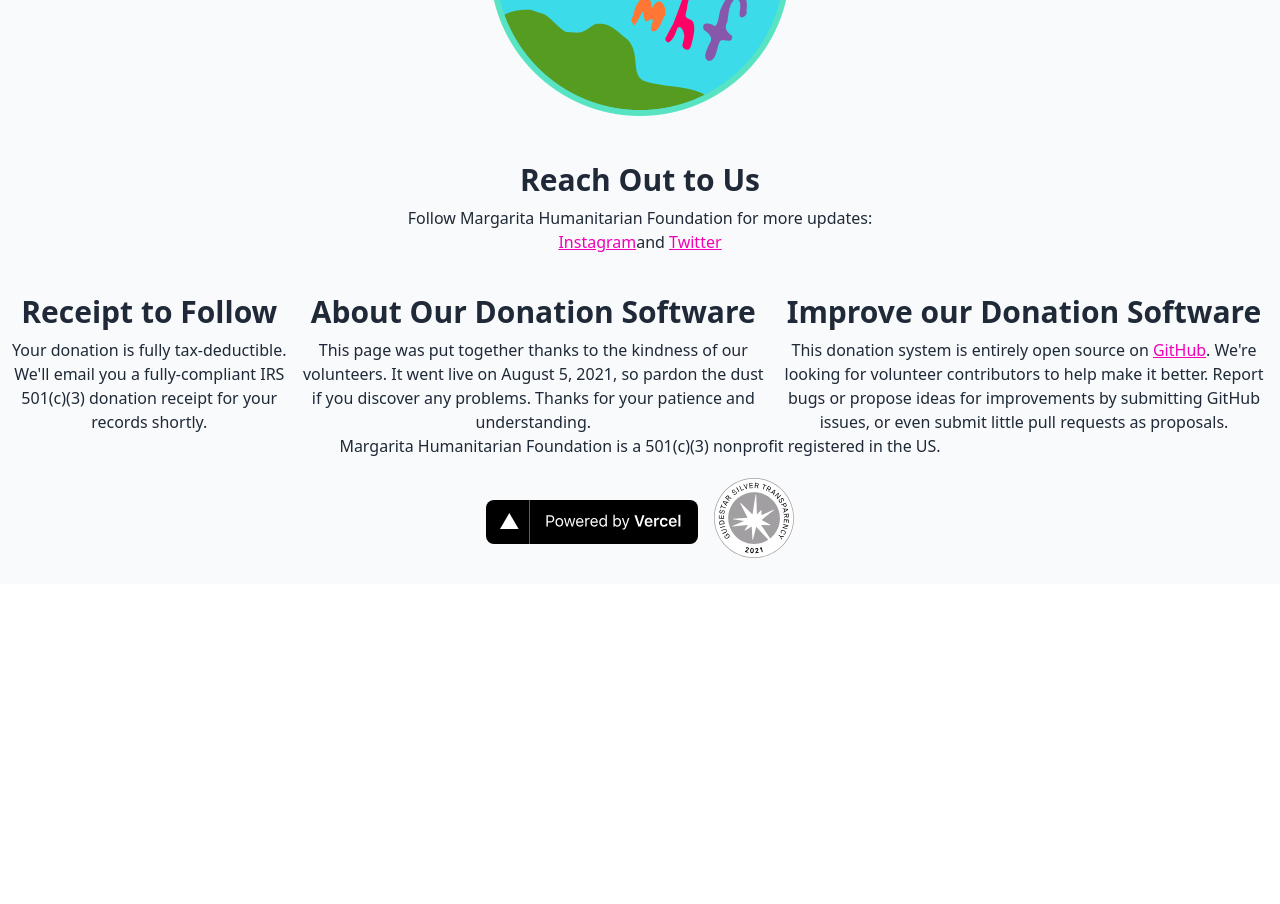
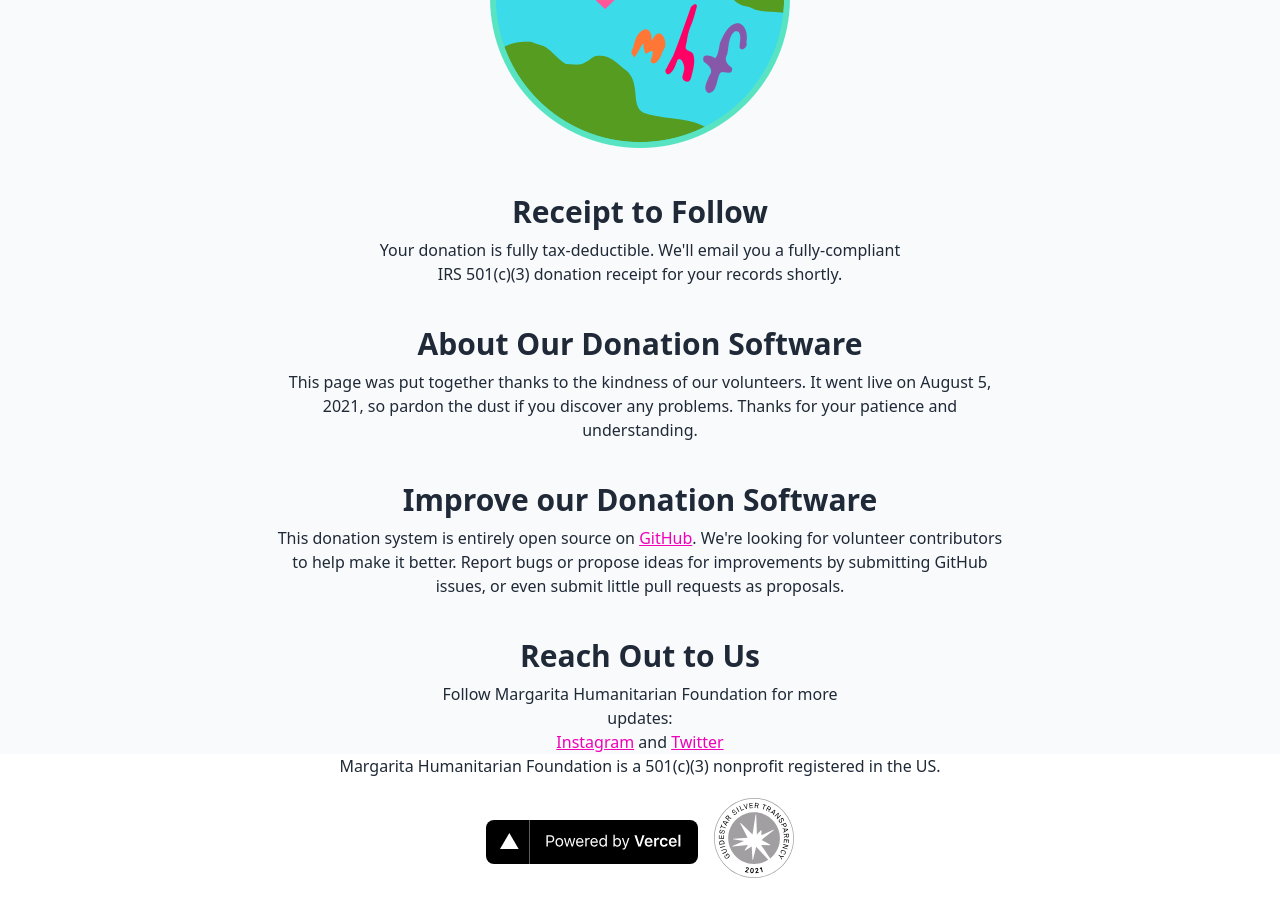
Before and after one commit to margaritahumanitarian/helpafamily, a Next.js app: page /thank-you in a window 1280 px wide. Shown: the part 380-1284 px from the top of the page. Before the commit the page ends 964 px from the top, so only its background shows below. Built offline with nearby package versions, Linux system fonts and the light colour scheme.

Commit message:
small design improvements

```diff
--- a/pages/thank-you.js
+++ b/pages/thank-you.js
@@ -11,7 +11,7 @@ export default function Home() {
       </head>
       <body>
         <div className="min-h-screen bg-base-200 flex flex-col justify-evenly">
-          <div className="hero">
+          <div className="hero my-4">
             <div className="text-center hero-content">
               <div className="max-w-md">
                 <h1 className="mb-5 text-5xl font-bold">{'Thank You!'}</h1>
@@ -34,29 +34,9 @@ export default function Home() {
               width="300"
             />
           </div>
+
           <div className="self-center text-center">
-            <h3 className="m-0 mt-10 mb-2 text-3xl font-bold">
-              {'Reach Out to Us'}
-            </h3>
-            <p>
-              {'Follow Margarita Humanitarian Foundation for more updates: '}
-            </p>
-            <a
-              className="link link-secondary"
-              href="https://www.instagram.com/margaritahforg/"
-            >
-              {'Instagram'}
-            </a>
-            {'and '}
-            <a
-              className="link link-secondary"
-              href="https://twitter.com/margaritahforg"
-            >
-              {'Twitter'}
-            </a>
-          </div>
-          <div className="flex flex-row justify-evenly grid-cols-3 inset-x-0 bottom-0 ">
-            <div className="max-w-lg text-center">
+            <div className="max-w-xl px-4">
               <h2 className="m-0 mt-10 mb-2 text-3xl font-bold">
                 {'Receipt to Follow'}
               </h2>
@@ -66,7 +46,10 @@ export default function Home() {
                 }
               </p>
             </div>
-            <div className="max-w-lg text-center">
+          </div>
+
+          <div className="self-center text-center">
+            <div className="max-w-3xl px-4">
               <h2 className="m-0 mt-10 mb-2 text-3xl font-bold">
                 {'About Our Donation Software'}
               </h2>
@@ -76,8 +59,10 @@ export default function Home() {
                 }
               </p>
             </div>
+          </div>
 
-            <div className="max-w-lg text-center">
+          <div className="self-center text-center">
+            <div className="max-w-3xl px-4">
               <h3 className="m-0 mt-10 mb-2 text-3xl font-bold">
                 {'Improve our Donation Software'}
               </h3>
@@ -95,8 +80,34 @@ export default function Home() {
               </p>
             </div>
           </div>
-          <Footer />
+
+          <div className="self-center text-center">
+            <div className="max-w-md px-4">
+              <h3 className="m-0 mt-10 mb-2 text-3xl font-bold">
+                {'Reach Out to Us'}
+              </h3>
+              <p>
+                {'Follow Margarita Humanitarian Foundation for more updates: '}
+              </p>
+            </div>
+            <div className="self-center text-center">
+              <a
+                className="link link-secondary"
+                href="https://www.instagram.com/margaritahforg/"
+              >
+                {'Instagram'}
+              </a>
+              {' and '}
+              <a
+                className="link link-secondary"
+                href="https://twitter.com/margaritahforg"
+              >
+                {'Twitter'}
+              </a>
+            </div>
+          </div>
         </div>
+        <Footer />
       </body>
     </html>
   );
```
